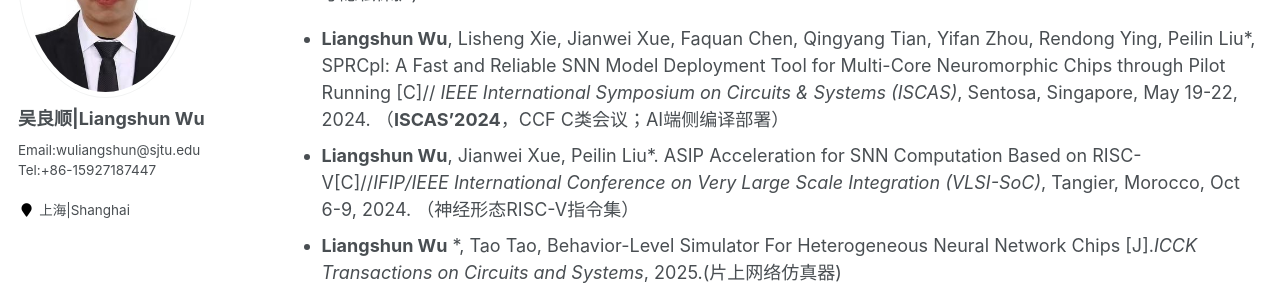
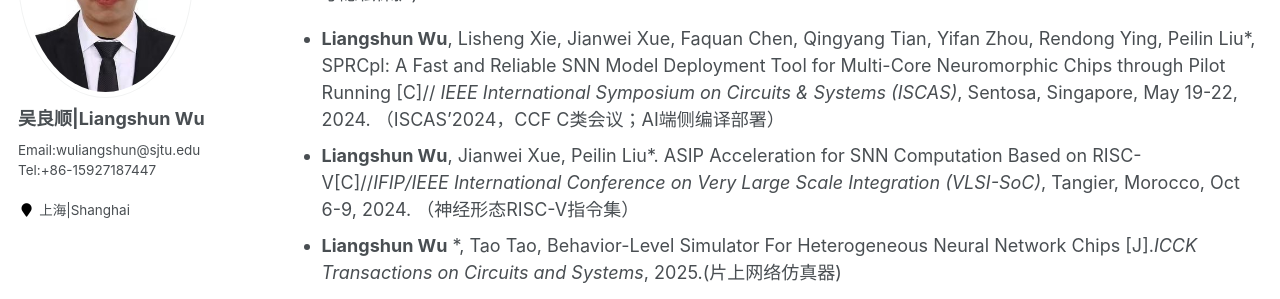
Before and after one commit to wuliangshun/wuliangshun.github.io, a Jekyll site: the page built from _pages/cv.md, in a window 1280 px wide and 900 px high, scrolled down 2334 px. Shown: the part 178-477 px from the top of the window. Built offline with Jekyll 4.4.1, drawn with Linux system fonts in a browser that asks for light colours.

Commit message:
first commit

```diff
--- a/_pages/cv.md
+++ b/_pages/cv.md
@@ -75,7 +75,7 @@ redirect_from:
 
 
 <!-- ### 嵌入式系统 -->
-* **Liangshun Wu**,  Lisheng Xie,  Jianwei Xue,  Faquan Chen,  Qingyang Tian,  Yifan Zhou,  Rendong Ying,  Peilin Liu*,  SPRCpl: A Fast and Reliable SNN Model Deployment Tool for Multi-Core Neuromorphic Chips through Pilot Running [C]// _IEEE International Symposium on Circuits & Systems (ISCAS)_,  Sentosa,  Singapore,  May 19-22,  2024. （**ISCAS'2024**，CCF C类会议；AI端侧编译部署）
+* **Liangshun Wu**,  Lisheng Xie,  Jianwei Xue,  Faquan Chen,  Qingyang Tian,  Yifan Zhou,  Rendong Ying,  Peilin Liu*,  SPRCpl: A Fast and Reliable SNN Model Deployment Tool for Multi-Core Neuromorphic Chips through Pilot Running [C]// _IEEE International Symposium on Circuits & Systems (ISCAS)_,  Sentosa,  Singapore,  May 19-22,  2024. （ISCAS'2024，CCF C类会议；AI端侧编译部署）
 * **Liangshun Wu**,  Jianwei Xue,  Peilin Liu*. ASIP Acceleration for SNN Computation Based on RISC-V[C]//_IFIP/IEEE International Conference on Very Large Scale Integration (VLSI-SoC)_,  Tangier,  Morocco,  Oct 6-9,  2024. （神经形态RISC-V指令集）
 * **Liangshun Wu** *, Tao Tao, Behavior-Level Simulator For Heterogeneous Neural Network Chips [J]._ICCK Transactions on Circuits and Systems_, 2025.(片上网络仿真器)
 * **Liangshun Wu** *, Tao Tao, MARTE-Based Modeling and Analysis for Real-Time Neuromorphic Computing in Embedded Systems [J]._ICCK Journal of Software Engineering_, 2025.(嵌入式系统形式化建模)
```
